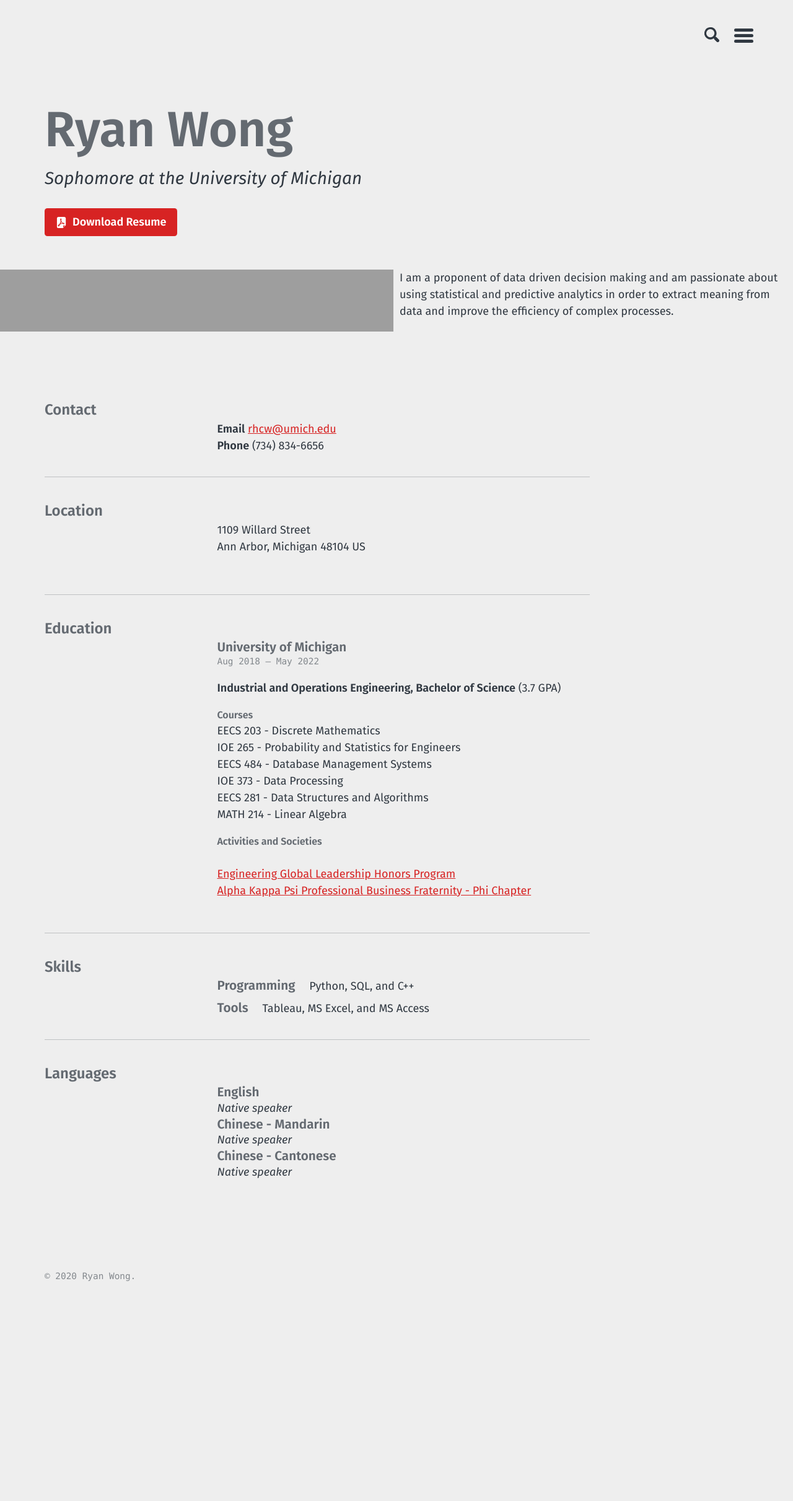
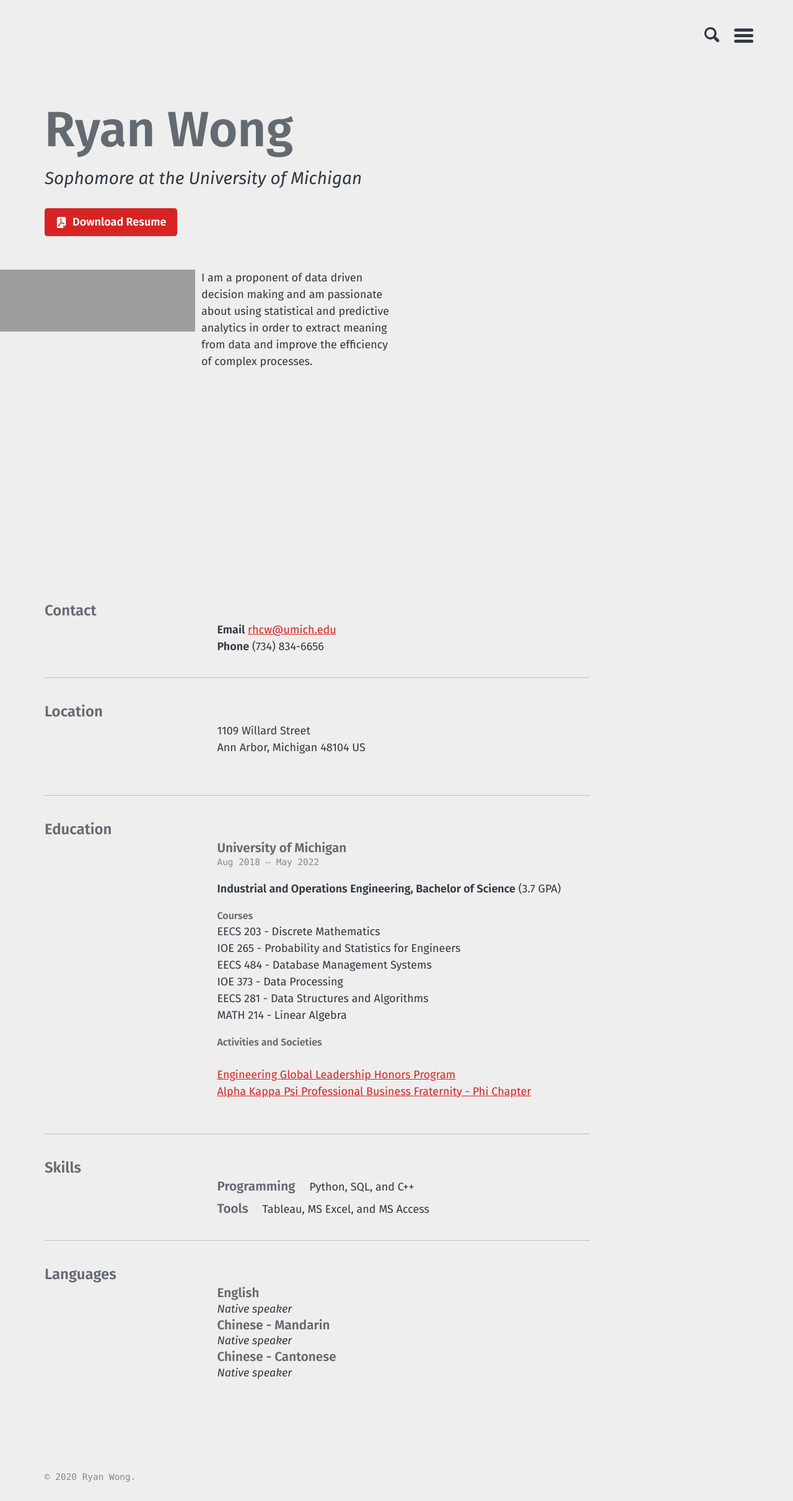
Before and after one commit to ryanwonghc/ryanwonghc.github.io, a Jekyll site: the page built from about.md, in a window 1280 px wide. Shown: the whole page at 62% size. Built offline with Jekyll 4.4.1, drawn with Linux system fonts in a browser that asks for light colours; before the commit the page ends 2098 px from its top, so only the background shows below that; grey boxes are pictures that could not be loaded.

Commit message:
picture and summary

```diff
--- a/_layouts/cv.html
+++ b/_layouts/cv.html
@@ -22,7 +22,7 @@ layout: default
       {{ cv.basics.summary | markdownify }}
     </div>
   </div>
-  <br><br><br><br>
+  <br><br><br><br><br><br><br><br><br><br><br><br><br><br><br><br>
   <div class="index inner">
     <div>
       <div class="entries">
--- a/_sass/basically-basic/_layout.scss
+++ b/_sass/basically-basic/_layout.scss
@@ -191,6 +191,7 @@ main {
     grid-gap: 10px;
     grid-template-columns: repeat(auto-fit, minmax(100px, 1fr));
     grid-template-rows: repeat(auto-fit, 100px);
+    max-width: 50%;
   }
 
   .container > div > img {
```
